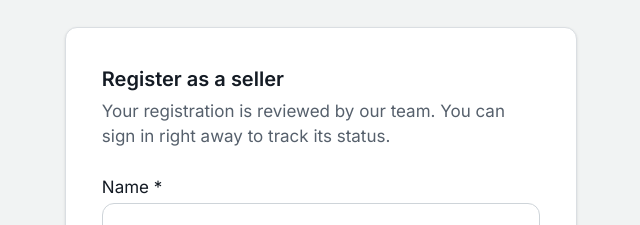
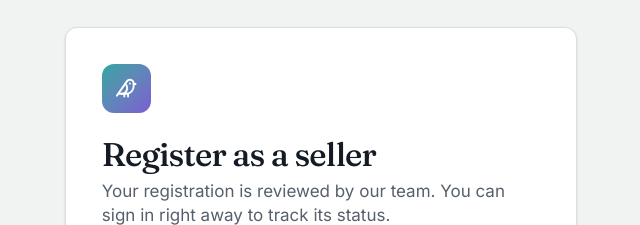
Before and after one commit to Emrul-Hasan-Emon/pigeon-nest, a Next.js app in the folder apps/client/: page /seller/register in a window 1280 px wide. Shown: the top 225 px of the page, without its empty margins (319-959 px from the left). Built offline with nearby package versions, Linux system fonts and the light colour scheme; no server answers.

Commit message:
Match the seller register heading to the new login
Add the brand mark and a serif heading to the register card.
The form fields and registration flow are unchanged.

```diff
--- a/apps/client/app/seller/register/page.tsx
+++ b/apps/client/app/seller/register/page.tsx
@@ -3,6 +3,7 @@
 import { useState } from 'react';
 import Link from 'next/link';
 import { useRouter } from 'next/navigation';
+import { Bird } from 'lucide-react';
 import { PhoneInput } from '@/components/phone-input';
 import { sellerRegister } from '@/lib/api/seller-portal';
 import { ApiError } from '@/lib/api/http';
@@ -78,7 +79,10 @@ export default function SellerRegisterPage() {
         onSubmit={handleSubmit}
         className="w-full max-w-lg rounded-xl border border-border bg-card p-8 shadow-sm"
       >
-        <h1 className="mb-1 text-lg font-semibold text-foreground">Register as a seller</h1>
+        <span aria-hidden="true" className="mb-5 grid h-11 w-11 place-items-center rounded-xl bg-gradient-to-br from-sheen-a to-sheen-b text-white">
+          <Bird className="h-5 w-5" strokeWidth={2} />
+        </span>
+        <h1 className="mb-1 font-[family-name:var(--font-serif)] text-3xl font-medium tracking-tight text-foreground">Register as a seller</h1>
         <p className="mb-6 text-sm text-muted-foreground">
           Your registration is reviewed by our team. You can sign in right away to track its status.
         </p>
```
